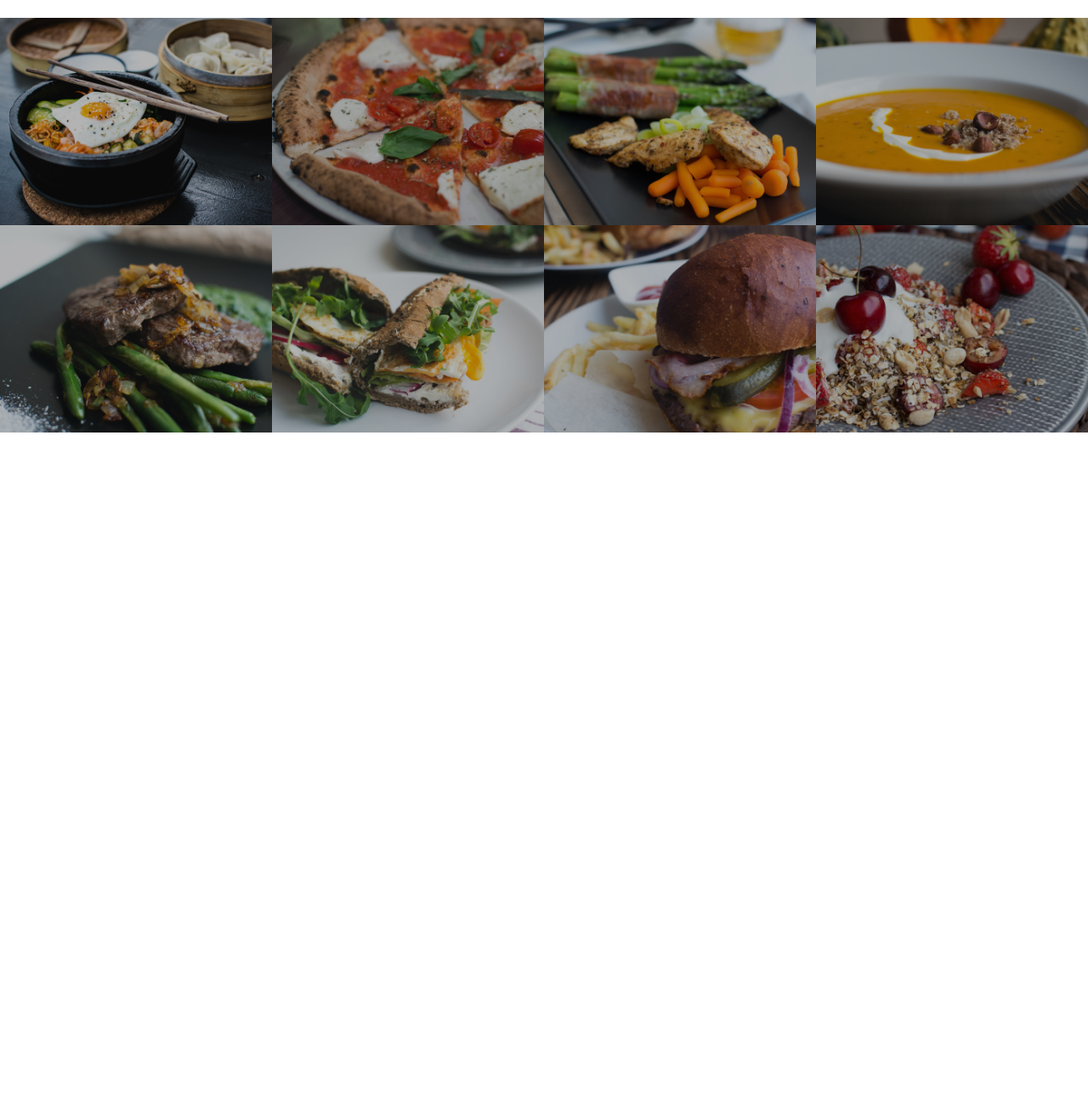
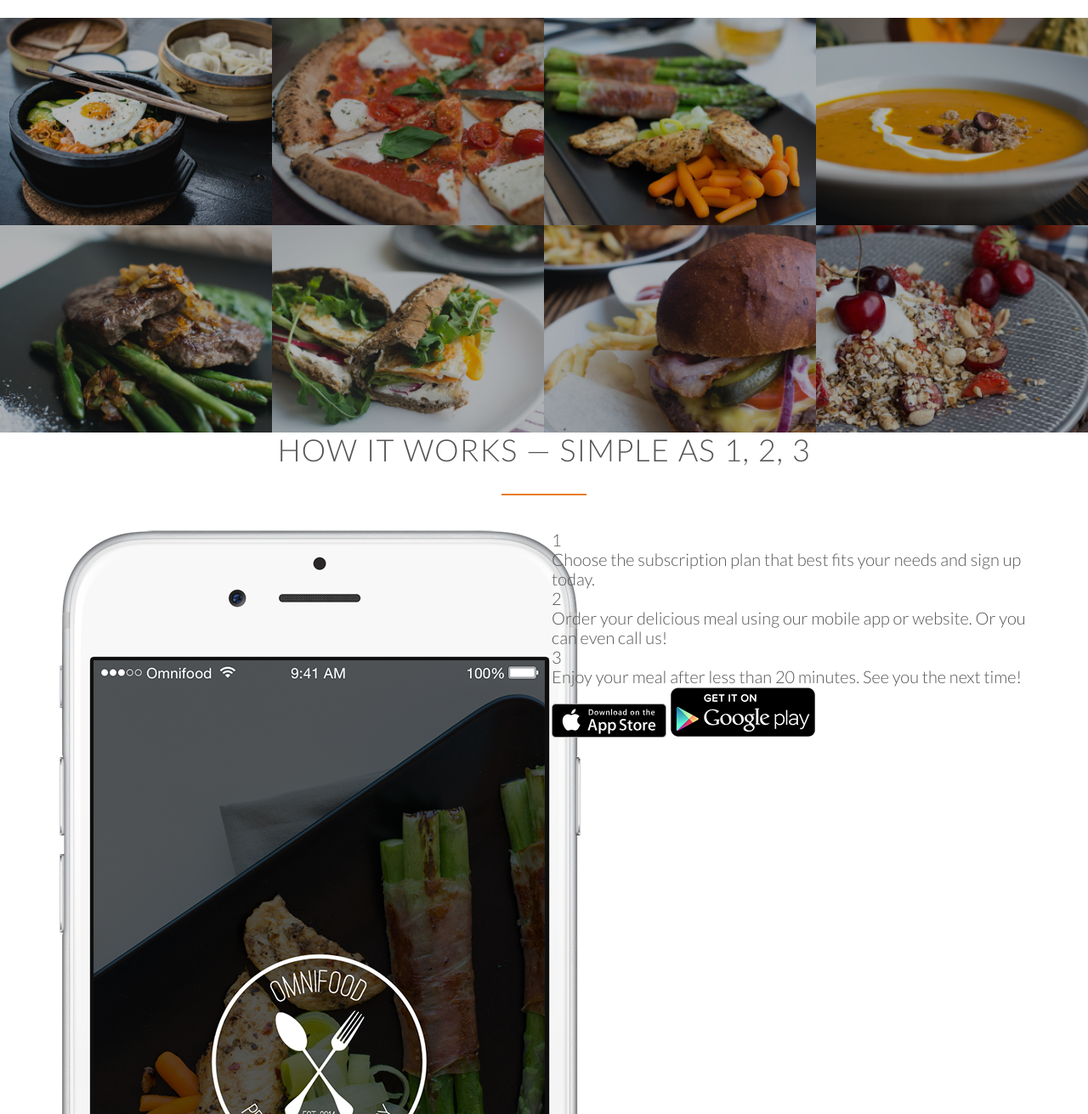
Before and after one commit to dzvid/omnifood, a plain HTML site: page index.html in a window 1280 px wide. Shown: the part 1489-2800 px from the top of the page at 85% size. Before the commit the page ends 1998 px from the top, so only its background shows below. Drawn offline with Linux system fonts and the light colour scheme; files whose address does not match are found by name.

Commit message:
chore: How it works section - Part I
Implemented basic HTML structure.

```diff
--- a/index.html
+++ b/index.html
@@ -156,5 +156,50 @@
         </li>
       </ul>
     </section>
+
+    <section class="section-steps">
+      <div class="row">
+        <h2>How it works &mdash; Simple as 1, 2, 3</h2>
+      </div>
+      <div class="row">
+        <div class="col span-1-of-2">
+          <img
+            src="resources/img/app-iPhone.png"
+            alt="Omnifood app"
+            class="app-screen"
+          />
+        </div>
+        <div class="col span-1-of-2">
+          <div class="works-step">
+            <div>1</div>
+            <p>
+              Choose the subscription plan that best fits your needs and sign up
+              today.
+            </p>
+          </div>
+          <div class="works-step">
+            <div>2</div>
+            <p>
+              Order your delicious meal using our mobile app or website. Or you
+              can even call us!
+            </p>
+          </div>
+          <div class="works-step">
+            <div>3</div>
+            <p>
+              Enjoy your meal after less than 20 minutes. See you the next time!
+            </p>
+          </div>
+
+          <!-- App Store and Play Store buttons -->
+          <a href="#" class="btn-app"
+            ><img src="resources/img/download-app.svg" alt="App Store"
+          /></a>
+          <a href="#" class="btn-app"
+            ><img src="resources/img/download-app-android.png" alt="Play Store"
+          /></a>
+        </div>
+      </div>
+    </section>
   </body>
 </html>
```
Also changed, not shown: 1 other file.
